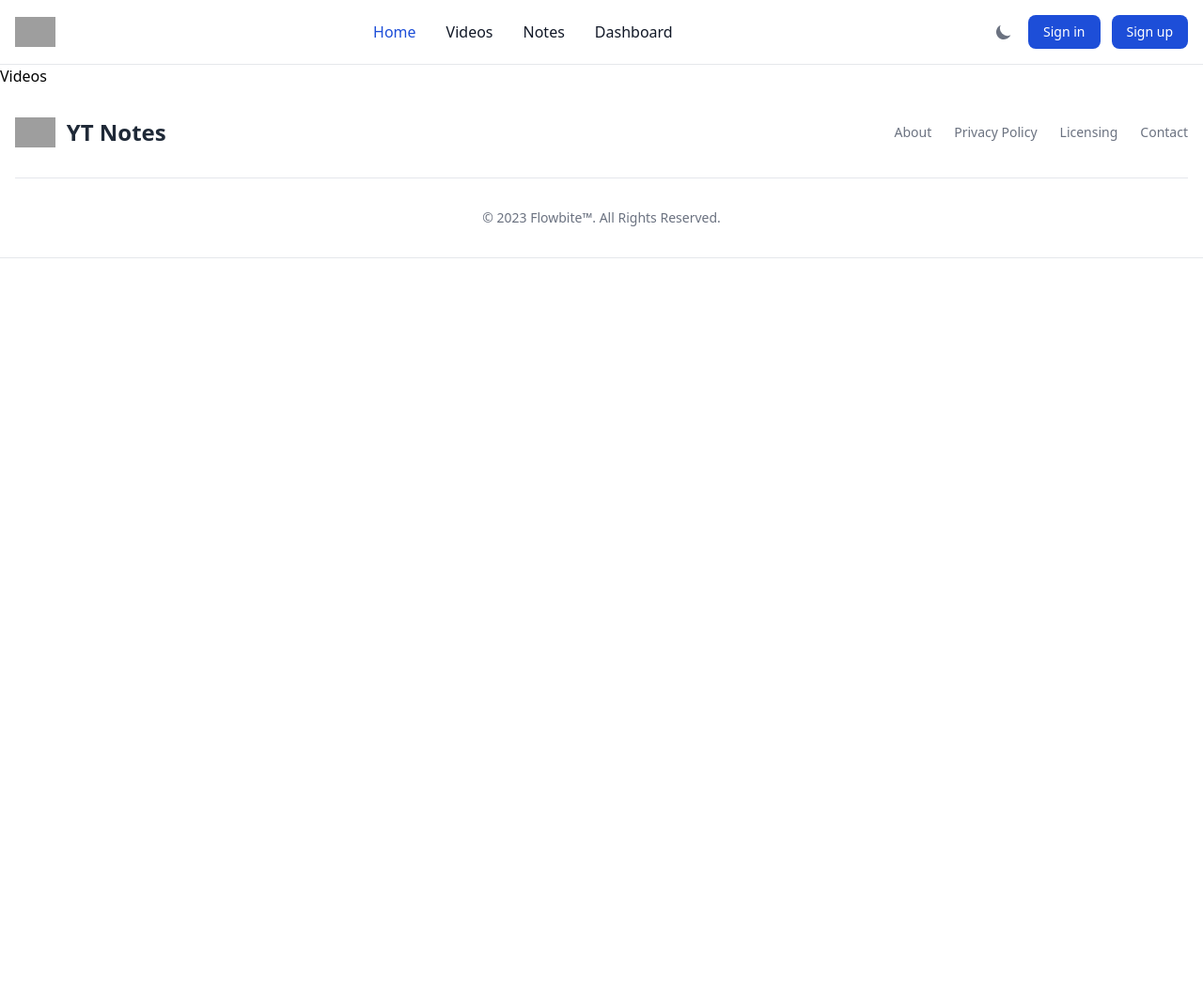
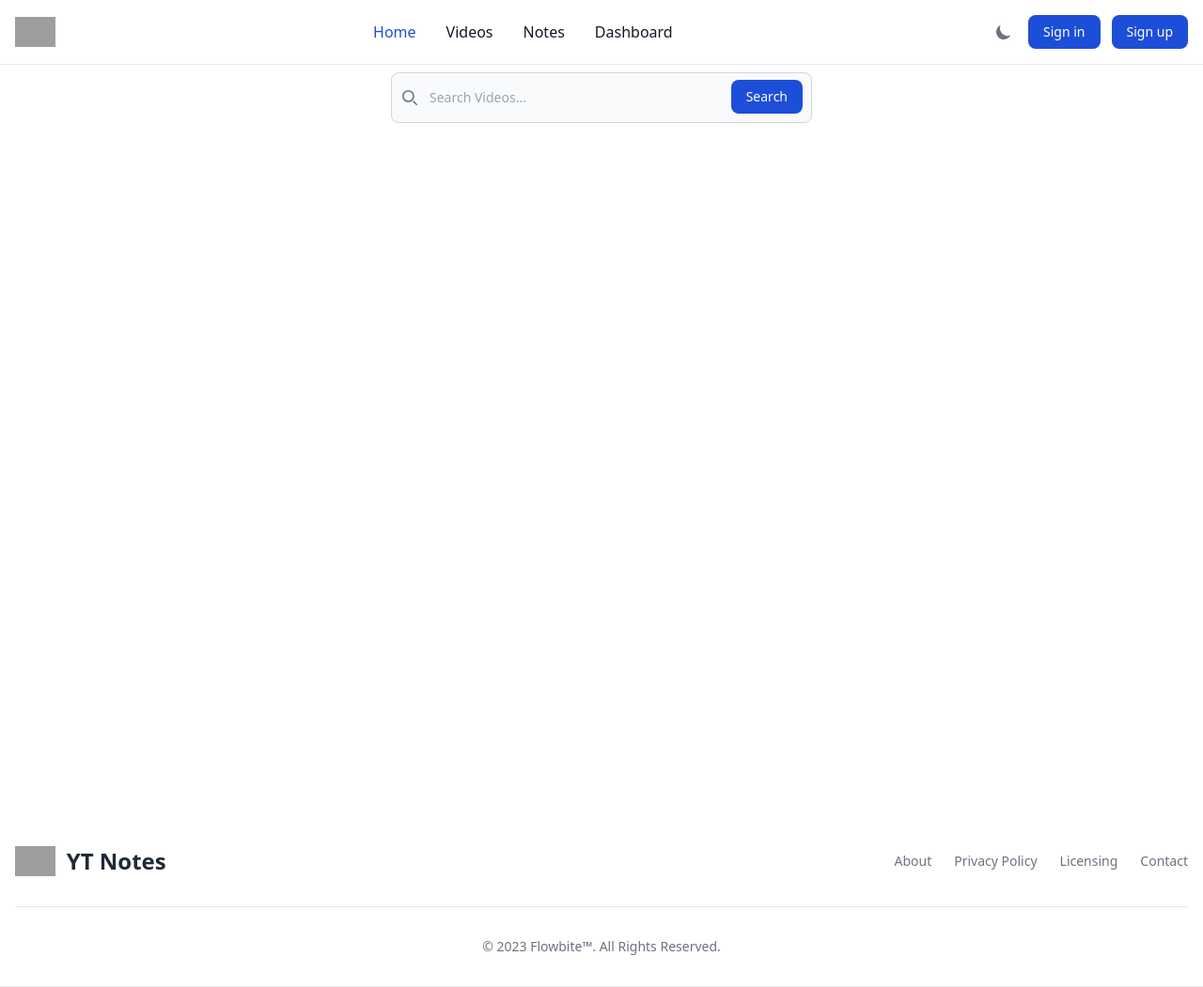
Before and after one commit to Soumen3/YouTubeNotes, a Django app: page /videos/ in a window 1280 px wide. Shown: the whole page at 94% size. Before the commit the page ends 275 px from the top, so only its background shows below. Run offline with Django 5.2, Linux system fonts and the light colour scheme; some libraries are stand-ins or nearby versions; grey boxes are pictures that could not be loaded.

Commit message:
youtube api from rapid api and videos fetch from api

```diff
--- /dev/null
+++ b/Note/YT_api.py
@@ -0,0 +1,15 @@
+import requests
+
+url = "https://yt-api.p.rapidapi.com/search"
+
+
+headers = {
+	"x-rapidapi-key": "0ee66910fbmsh0784953505f49b5p157e20jsnf2bb9a40e224",
+	"x-rapidapi-host": "yt-api.p.rapidapi.com"
+}
+
+
+def search_videos(query):
+	querystring = {"query":query}
+	response = requests.get(url, headers=headers, params=querystring)
+	return response.json()
--- a/Note/templates/Note/videos.html
+++ b/Note/templates/Note/videos.html
@@ -1,5 +1,56 @@
 {% extends "base.html" %}
 
 {% block body %}
-	<h1>Videos</h1>
+	<div class="main bg-white dark:bg-gray-800 text-gray-800 dark:text-white min-h-screen">
+		<div class="search-bar px-3 py-2">
+			<form class="max-w-md mx-auto" method="post">  {% csrf_token %}
+				<label for="default-search" class="mb-2 text-sm font-medium text-gray-900 sr-only dark:text-white">Search</label>
+				<div class="relative">
+					<div class="absolute inset-y-0 start-0 flex items-center ps-3 pointer-events-none">
+						<svg class="w-4 h-4 text-gray-500 dark:text-gray-400" aria-hidden="true" xmlns="http://www.w3.org/2000/svg" fill="none" viewBox="0 0 20 20">
+							<path stroke="currentColor" stroke-linecap="round" stroke-linejoin="round" stroke-width="2" d="m19 19-4-4m0-7A7 7 0 1 1 1 8a7 7 0 0 1 14 0Z"/>
+						</svg>
+					</div>
+					<input type="search" name="query" id="default-search" class="block w-full p-4 ps-10 text-sm text-gray-900 border border-gray-300 rounded-lg bg-gray-50 focus:ring-blue-500 focus:border-blue-500 dark:bg-gray-700 dark:border-gray-600 dark:placeholder-gray-400 dark:text-white dark:focus:ring-blue-500 dark:focus:border-blue-500" placeholder="Search Videos..." required />
+					<button type="submit" class="text-white absolute end-2.5 bottom-2.5 bg-blue-700 hover:bg-blue-800 focus:ring-4 focus:outline-none focus:ring-blue-300 font-medium rounded-lg text-sm px-4 py-2 dark:bg-blue-600 dark:hover:bg-blue-700 dark:focus:ring-blue-800">Search</button>
+				</div>
+			</form>
+		</div>
+		{% if videos %}
+			<div class="videos flex flex-wrap gap-2 justify-around">
+				<p class="font-bold text-3xl w-screen text-gray-700 dark:text-gray-200 flex items-center justify-center">Videos</p>
+
+				{% for video in videos  %}
+					<a href="#" class="flex flex-col items-center mx-2 pl-2 bg-white border border-gray-200 rounded-lg shadow max-w-80 md:flex-row md:max-w-xl hover:bg-gray-100 dark:border-gray-700 dark:bg-gray-800 dark:hover:bg-gray-700">
+						<img class="object-cover h-auto max-w-full w-full rounded-t-lg md:h-auto  md:w-48 md:rounded-none md:rounded-s-lg" src="{{video.thumbnail.0.url}}" alt="">
+						<div class="flex flex-col justify-between p-4 leading-normal">
+							<h5 class="mb-2 text-2xl font-bold tracking-tight text-gray-900 dark:text-white">{{video.title}}</h5>
+							<p class="mb-3 font-semibold text-gray-800 dark:text-gray-300">{{video.channelTitle|safe}}</p>
+							<p class="mb-3 font-normal text-gray-700 dark:text-gray-400 hidden md:block">Description: {{video.description|truncatechars:35|safe}}</p>
+						</div>
+					</a>
+				{% empty %}
+						<p class="flex w-screen justify-center font-light text-gray-600 dark:text-gray-300">No Video Available</p>
+				{% endfor %}
+
+				<p class="font-bold text-3xl w-screen text-gray-700 dark:text-gray-200 flex items-center justify-center mt-4">Playlists</p>
+				{% for video in playlists  %}
+					<a href="#" class="flex flex-col items-center mx-2 pl-2 bg-white border border-gray-200 rounded-lg shadow max-w-80 md:flex-row md:max-w-xl hover:bg-gray-100 dark:border-gray-700 dark:bg-gray-800 dark:hover:bg-gray-700">
+						<img class="object-cover h-auto max-w-full w-full rounded-t-lg md:h-auto  md:w-48 md:rounded-none md:rounded-s-lg" src="{{video.thumbnail.0.url}}" alt="">
+						<div class="flex flex-col justify-between p-4 leading-normal">
+							<h5 class="mb-2 text-2xl font-bold tracking-tight text-gray-900 dark:text-white">{{video.title}}</h5>
+							<p class="mb-3 font-semibold text-gray-800 dark:text-gray-300">{{video.channelTitle|safe}}</p>
+							<p class="mb-3 font-normal text-gray-700 dark:text-gray-400 hidden md:block">Videos: {{plsyllist_video|safe}}</p>
+						</div>
+					</a>
+				{% empty %}
+						<p class="flex w-screen justify-center font-light text-gray-600 dark:text-gray-300">No Playlist Available</p>
+				{% endfor %}
+				{{videos|safe}}
+				<br><br>
+				{{playlists|safe}}
+
+			</div>
+		{% endif %}
+	</div>
 {% endblock body %}
--- a/Note/views.py
+++ b/Note/views.py
@@ -4,8 +4,8 @@ from django.contrib.auth.models import User
 from django.contrib import messages
 from django.contrib.auth import authenticate, login, logout
 from verify_email.email_handler import send_verification_email
-
-
+from .YT_api import search_videos
+import json
 # Create your views here.
 
 def user_signup(request):
@@ -64,6 +64,18 @@ def home(request):
 	return render(request, 'Note/home.html')
 
 def videos(request):
+	if request.method == 'POST':
+		query = request.POST.get('query')
+		if query:
+			data = search_videos(query)
+			playlists = [item for item in data['data'] if item['type'] == 'playlist']
+			videos = [item for item in data['data'] if item['type'] == 'video']
+			context = {
+				'videos': videos,
+				'playlists': playlists,
+				'plsyllist_video': len(playlists)
+			}
+			return render(request, 'Note/videos.html', context)
 	return render(request, 'Note/videos.html')
 
 def notes(request):
```
